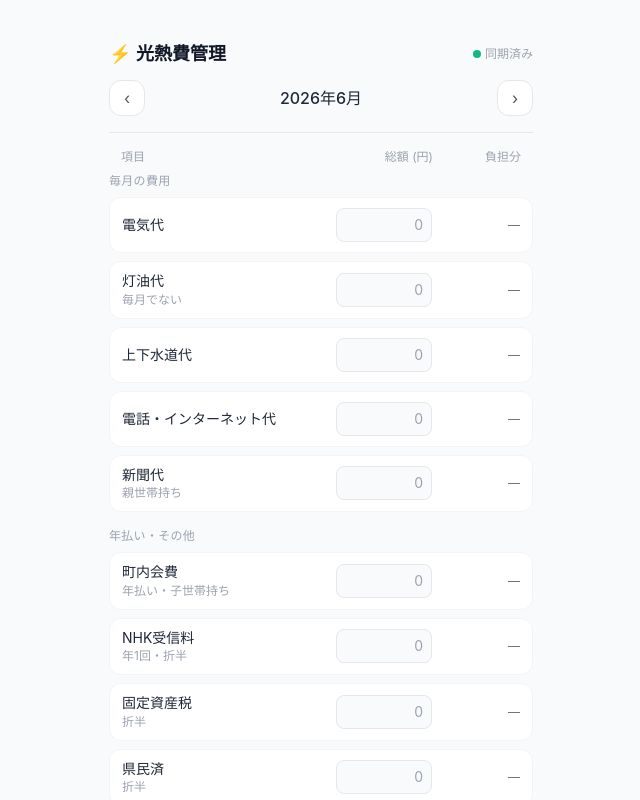
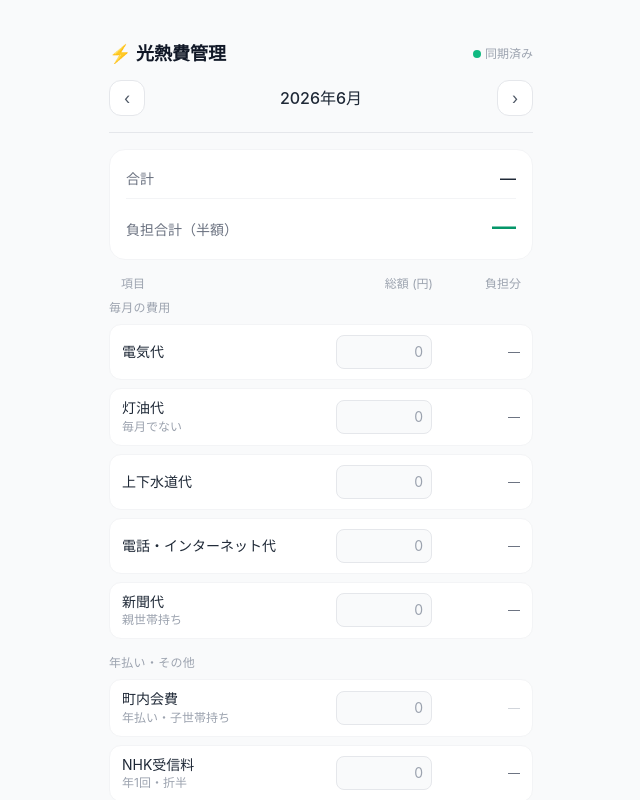
Before and after one commit to otaki93-create/kounetsuhi, a Next.js app in the folder konetsuhi-app/: page / in a window 1280 px wide. Shown: the top 800 px of the page, without its empty margins (319-959 px from the left). Built offline with nearby package versions, Linux system fonts and the light colour scheme; no server answers; the database is empty.

Commit message:
Update KonetsuhiApp.tsx

```diff
--- a/konetsuhi-app/src/components/KonetsuhiApp.tsx
+++ b/konetsuhi-app/src/components/KonetsuhiApp.tsx
@@ -3,7 +3,7 @@
 import { useEffect, useRef, useState, useCallback } from 'react'
 import { supabase } from '@/lib/supabase'
 import { MONTHLY_ITEMS, ANNUAL_ITEMS, EXPENSE_ITEMS } from '@/lib/items'
-import { MonthlyRecord } from '@/lib/types'
+import { ExpenseItem, MonthlyRecord } from '@/lib/types'
 
 const TABLE = 'konetsuhi_records'
 
@@ -18,11 +18,13 @@ function yen(n: number) {
 }
 
 function ItemRow({
-  id, label, note, value, onChange
+  item, value, onChange
 }: {
-  id: string; label: string; note: string
-  value: number; onChange: (id: string, raw: string) => void
+  item: ExpenseItem
+  value: number
+  onChange: (id: string, raw: string) => void
 }) {
+  const { id, label, note, excludeFromHalf } = item
   const [localVal, setLocalVal] = useState(value === 0 ? '' : String(value))
   const [focused, setFocused] = useState(false)
 
@@ -31,6 +33,8 @@ function ItemRow({
       setLocalVal(value === 0 ? '' : String(value))
     }
   }, [value, focused])
+
+  const halfVal = excludeFromHalf ? null : Math.round(value / 2)
 
   return (
     <div className="flex items-center gap-2 bg-white rounded-xl px-3 py-2.5 mb-2 border border-gray-100">
@@ -56,7 +60,9 @@ function ItemRow({
         placeholder="0"
         className="w-24 text-right text-sm bg-gray-50 rounded-lg px-2 py-1.5 border border-gray-200 focus:outline-none focus:border-emerald-400 focus:bg-white transition"
       />
-      <span className="w-20 text-right text-xs text-gray-500 shrink-0">{yen(Math.round(value / 2))}</span>
+      <span className="w-20 text-right text-xs text-gray-500 shrink-0">
+        {excludeFromHalf ? <span className="text-gray-300">—</span> : yen(halfVal ?? 0)}
+      </span>
     </div>
   )
 }
@@ -144,13 +150,19 @@ export default function KonetsuhiApp() {
     save(values, v)
   }
 
+  // 合計：全項目
   const total = EXPENSE_ITEMS.reduce((s, it) => s + (values[it.id] ?? 0), 0)
-  const half  = Math.round(total / 2)
+  // 負担合計：excludeFromHalf でない項目のみ半額
+  const half = EXPENSE_ITEMS.reduce((s, it) => {
+    if (it.excludeFromHalf) return s
+    return s + Math.round((values[it.id] ?? 0) / 2)
+  }, 0)
 
   return (
     <div className="min-h-screen bg-gray-50">
       <div className="max-w-md mx-auto px-3 pb-16">
 
+        {/* ヘッダー */}
         <div className="pt-10 pb-4 border-b border-gray-200 mb-4">
           <div className="flex items-center justify-between mb-3">
             <h1 className="text-lg font-semibold text-gray-900">⚡ 光熱費管理</h1>
@@ -175,23 +187,8 @@ export default function KonetsuhiApp() {
           </div>
         </div>
 
-        <div className="flex items-center gap-2 px-3 mb-2">
-          <span className="flex-1 text-xs text-gray-400">項目</span>
-          <span className="w-24 text-right text-xs text-gray-400">総額 (円)</span>
-          <span className="w-20 text-right text-xs text-gray-400">負担分</span>
-        </div>
-
-        <p className="text-xs font-medium text-gray-400 uppercase tracking-wide mb-2">毎月の費用</p>
-        {MONTHLY_ITEMS.map(it => (
-          <ItemRow key={it.id} {...it} value={values[it.id] ?? 0} onChange={handleValue} />
-        ))}
-
-        <p className="text-xs font-medium text-gray-400 uppercase tracking-wide mt-4 mb-2">年払い・その他</p>
-        {ANNUAL_ITEMS.map(it => (
-          <ItemRow key={it.id} {...it} value={values[it.id] ?? 0} onChange={handleValue} />
-        ))}
-
-        <div className="bg-white rounded-2xl border border-gray-100 p-4 mt-4">
+        {/* サマリーカード（項目の上） */}
+        <div className="bg-white rounded-2xl border border-gray-100 p-4 mb-4">
           <div className="flex justify-between items-baseline mb-2">
             <span className="text-sm text-gray-500">合計</span>
             <span className="text-base font-medium text-gray-800">{yen(total)}</span>
@@ -202,6 +199,26 @@ export default function KonetsuhiApp() {
           </div>
         </div>
 
+        {/* 列ラベル */}
+        <div className="flex items-center gap-2 px-3 mb-2">
+          <span className="flex-1 text-xs text-gray-400">項目</span>
+          <span className="w-24 text-right text-xs text-gray-400">総額 (円)</span>
+          <span className="w-20 text-right text-xs text-gray-400">負担分</span>
+        </div>
+
+        {/* 毎月の費用 */}
+        <p className="text-xs font-medium text-gray-400 uppercase tracking-wide mb-2">毎月の費用</p>
+        {MONTHLY_ITEMS.map(it => (
+          <ItemRow key={it.id} item={it} value={values[it.id] ?? 0} onChange={handleValue} />
+        ))}
+
+        {/* 年払い・その他 */}
+        <p className="text-xs font-medium text-gray-400 uppercase tracking-wide mt-4 mb-2">年払い・その他</p>
+        {ANNUAL_ITEMS.map(it => (
+          <ItemRow key={it.id} item={it} value={values[it.id] ?? 0} onChange={handleValue} />
+        ))}
+
+        {/* メモ */}
         <div className="mt-4">
           <p className="text-xs font-medium text-gray-400 uppercase tracking-wide mb-2">メモ</p>
           <textarea
```
